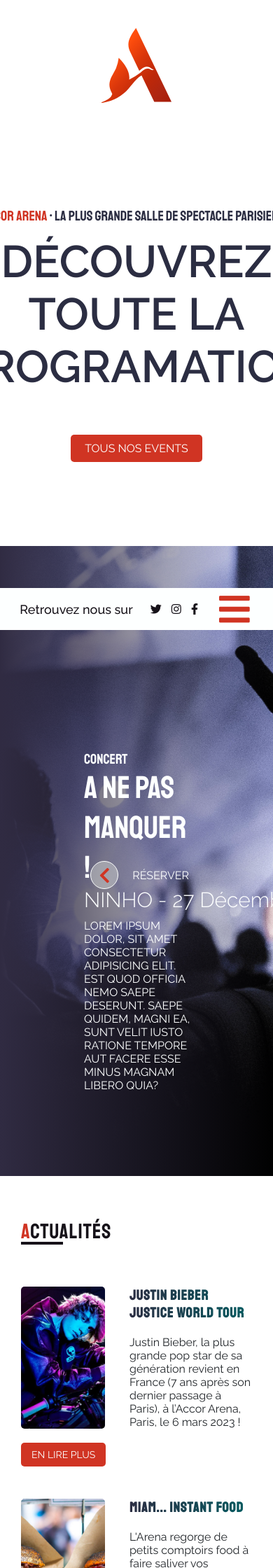
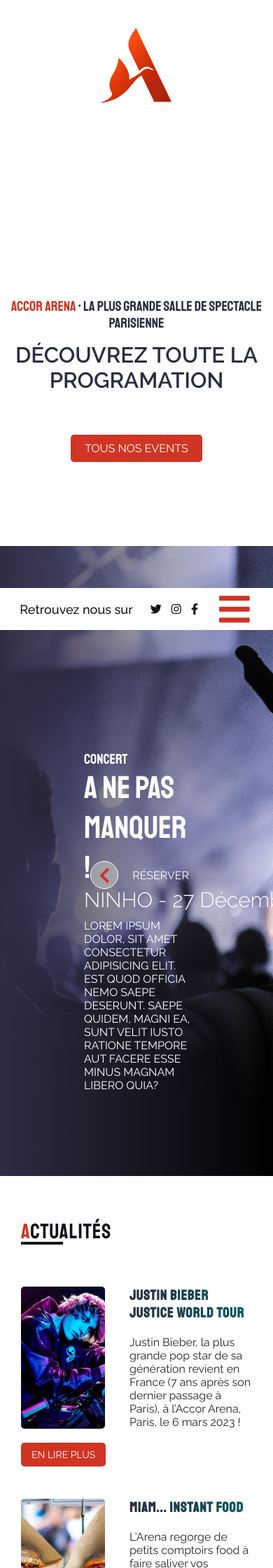
Before and after one commit to tmiia/Accor-Arena-TeamWork, a Jekyll site: the page built from _pages/index.html, in a window 390 px wide. Shown: the top 2240 px of the page at 70% size. Built offline with Jekyll 4.4.1, drawn with Linux system fonts in a browser that asks for light colours.

Commit message:
Header responsive

```diff
--- a/_sass/components/header.scss
+++ b/_sass/components/header.scss
@@ -37,3 +37,13 @@ header{
         transition: 0.25s ease-in-out;
     }
 }
+
+
+
+@media (max-width: 650px) {
+    header {
+        h2 {
+            font-size: 8vw;
+        }
+    }
+}
```
